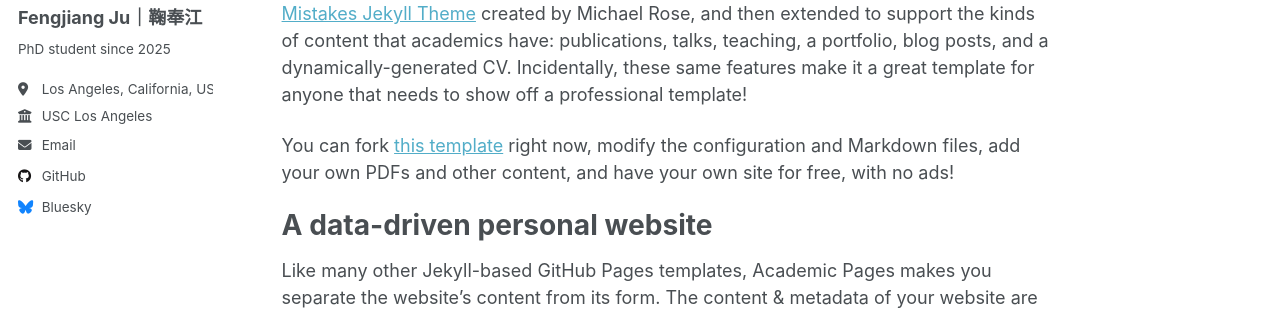
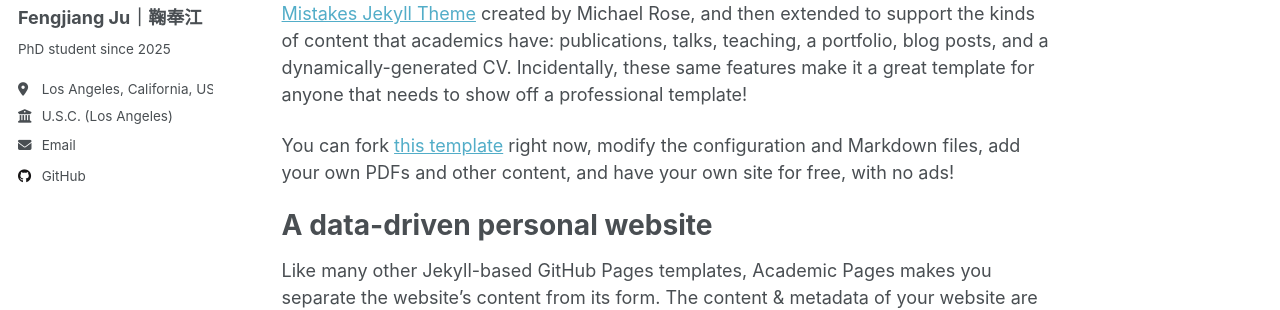
Before and after one commit to FengJiangJu/fengjiangju.github.io, a Jekyll site: the page built from _pages/about.md, in a window 1280 px wide. Shown: the part 277-587 px from the top of the page. Built offline with Jekyll 4.4.1, drawn with Linux system fonts in a browser that asks for light colours; a script that is not in the unit is left out.

Commit message:
Update _config.yml

```diff
--- a/_config.yml
+++ b/_config.yml
@@ -27,7 +27,7 @@ author:
   pronouns         : # example: "she/her"
   bio              : "PhD student since 2025"
   location         : "Los Angeles, California, USA"
-  employer         : "USC Los Angeles"
+  employer         : "U.S.C. (Los Angeles)"
   uri              : # URL
   email            : "juf@usc.edu or jufj2000@gmail.com"
 
@@ -52,7 +52,7 @@ author:
 
   # Social media
   artstation       : # Username
-  bluesky          : "bsky.app" # Replace this with you Bluesky username
+  bluesky          : #"bsky.app" # Replace this with you Bluesky username
   facebook         : # Username
   flickr           : # Username
   foursquare       : # Username
@@ -71,7 +71,7 @@ author:
   tumblr           : # Username
   twitter          : # Username for X / Twitter
   vine             : # Username
-  weibo            : # Username
+  wechat           : Rivers_and_Oceans
   wikipedia        : # Username
   xing             : # Username
   youtube          : # Username
```
